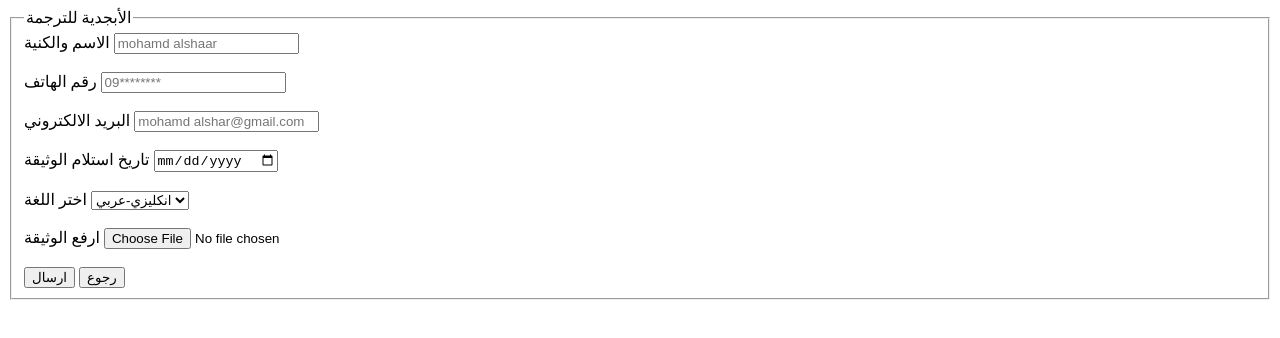
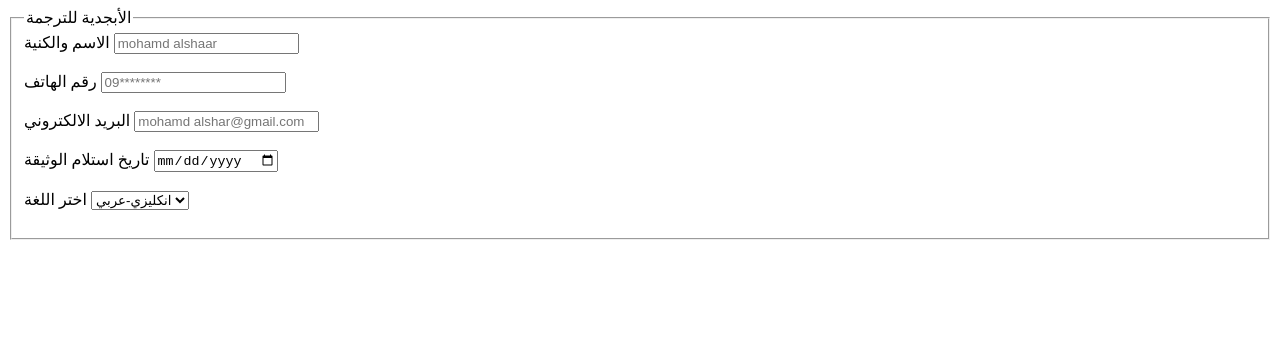
Before and after one commit to Mohamad-ALSHAAR-Tech/-, a plain HTML site: page index.html in a window 1280 px wide. Drawn offline with Linux system fonts and the light colour scheme.

```diff
--- a/index.html
+++ b/index.html
@@ -23,10 +23,5 @@
 
     <!-- باقي الحقول بنفس الطريقة -->
 
-    <label>ارفع الوثيقة</label>
-    <input type="file" name="file" required><br><br>
-
-    <input type="submit" value="ارسال">
-    <input type="reset" value="رجوع">
   </fieldset>
 </form>
```
